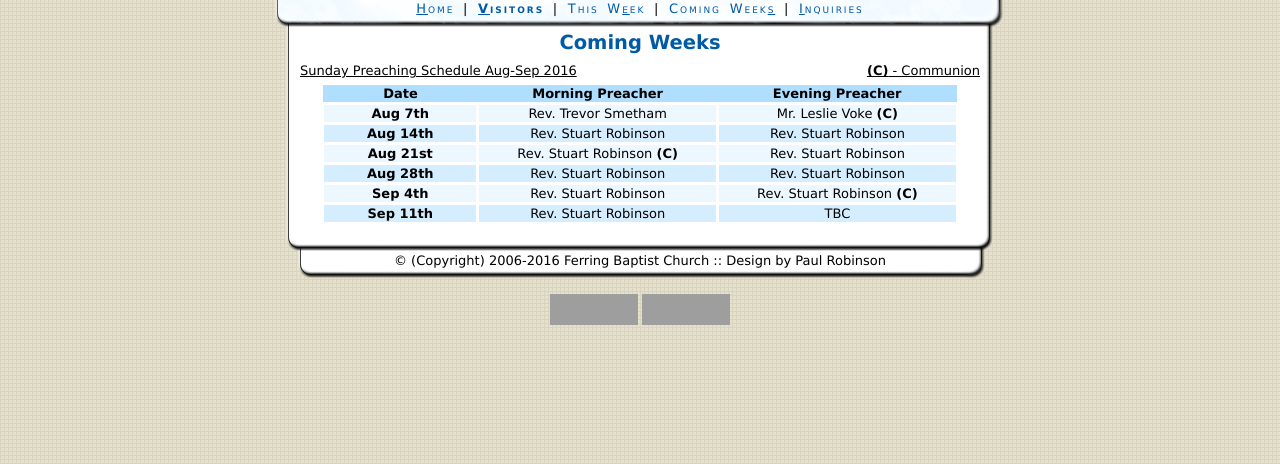
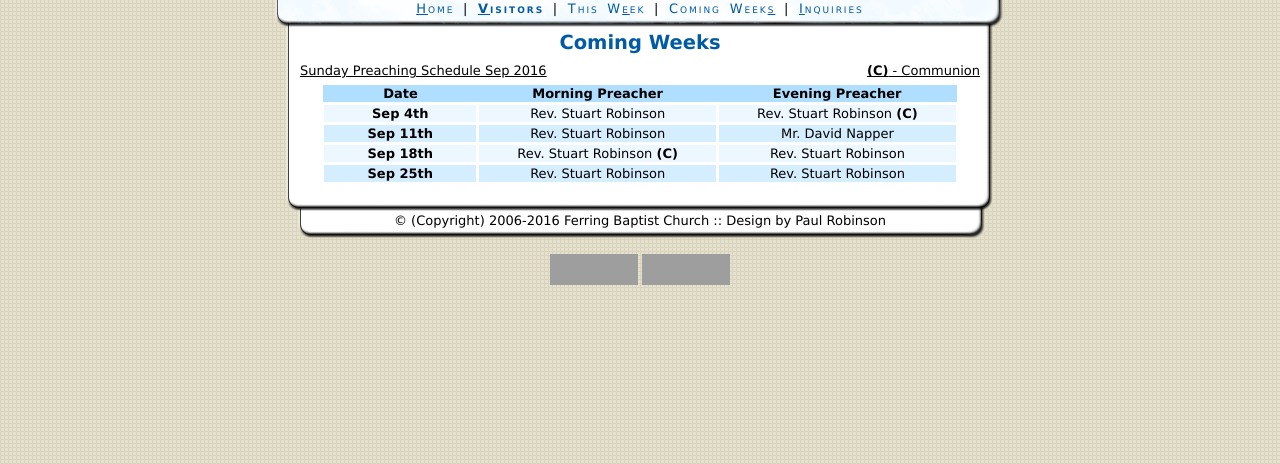
Before and after one commit to paulrr88/church, a PHP site: page /church/upcoming.php in a window 1280 px wide. Shown: the part 133-597 px from the top of the page. Run offline with PHP 8.4, Linux system fonts and the light colour scheme; grey boxes are pictures that could not be loaded.

Commit message:
Diary and news sheet update, upcoming too

```diff
--- a/upcoming.php
+++ b/upcoming.php
@@ -4,7 +4,7 @@
 			<div id="content">
 				<h1>Coming Weeks</h1>
 
-				<p class="floatleft underline">Sunday Preaching Schedule Aug-Sep 2016</p> <p class="floatright underline"><strong>(C)</strong> - Communion</p>
+				<p class="floatleft underline">Sunday Preaching Schedule Sep 2016</p> <p class="floatright underline"><strong>(C)</strong> - Communion</p>
 
 				<table class="clear styled" summary="Schedule for who is preaching in these coming months">
 					<thead>
@@ -16,26 +16,6 @@
 					</thead>
 					<tbody>
 						<tr class="odd">
-							<th scope="row">Aug 7th</th>
-							<td>Rev. Trevor Smetham</td>
-							<td>Mr. Leslie Voke <strong>(C)</strong></td>
-						</tr>
-						<tr>
-							<th scope="row">Aug 14th</th>
-							<td>Rev. Stuart Robinson</td>
-							<td>Rev. Stuart Robinson</td>
-						</tr>
-						<tr class="odd">
-							<th scope="row">Aug 21st</th>
-							<td>Rev. Stuart Robinson <strong>(C)</strong></td>
-							<td>Rev. Stuart Robinson</td>
-						</tr>
-						<tr>
-							<th scope="row">Aug 28th</th>
-							<td>Rev. Stuart Robinson</td>
-							<td>Rev. Stuart Robinson</td>
-						</tr>
-						<tr class="odd">
 							<th scope="row">Sep 4th</th>
 							<td>Rev. Stuart Robinson</td>
 							<td>Rev. Stuart Robinson <strong>(C)</strong></td>
@@ -43,7 +23,17 @@
 						<tr>
 							<th scope="row">Sep 11th</th>
 							<td>Rev. Stuart Robinson</td>
-							<td>TBC</td>
+							<td>Mr. David Napper</td>
+						</tr>
+						<tr class="odd">
+							<th scope="row">Sep 18th</th>
+							<td>Rev. Stuart Robinson <strong>(C)</strong></td>
+							<td>Rev. Stuart Robinson</td>
+						</tr>
+						<tr>
+							<th scope="row">Sep 25th</th>
+							<td>Rev. Stuart Robinson</td>
+							<td>Rev. Stuart Robinson</td>
 						</tr>
 					</tbody>
 				</table>
```
Also changed, not shown: diary.php (+7 -2 lines), images/newssheetfront.jpg.
